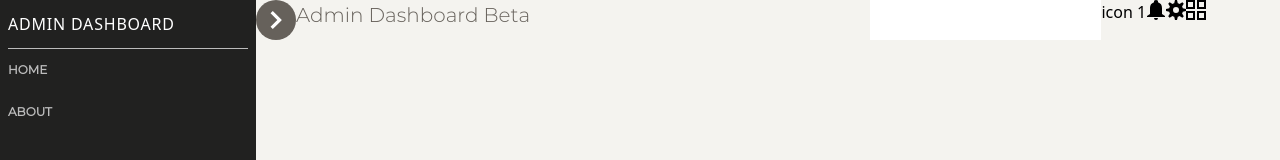
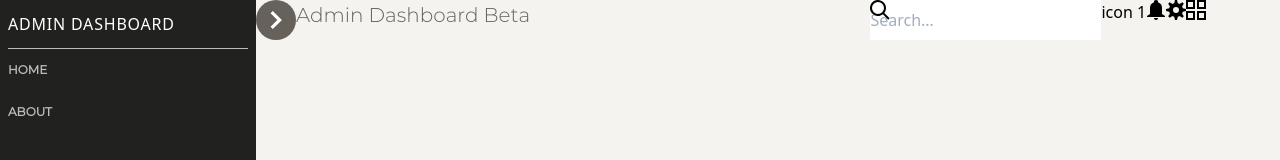
Before and after one commit to josedlca/admindashboard, a Vue app: page / in a window 1280 px wide. Shown: the top 160 px of the page. Built offline with nearby package versions, Linux system fonts and the light colour scheme.

Commit message:
search bar done

```diff
--- a/src/views/Home.vue
+++ b/src/views/Home.vue
@@ -13,7 +13,14 @@
 				<a href="#" class=" mont-light text-brown-primary text-xl">Admin Dashboard Beta</a>
 			</div>
 			<div class=" w-2/5 flex flex-row">
-				<input type="text" aria-label="Search">
+				<div class="flex flex-row relative">
+					<input type="text" aria-label="Search" placeholder="Search...">
+					<div class="absolute">
+						<svg class="w-5" xmlns="http://www.w3.org/2000/svg" viewBox="0 0 20 20">
+							<path d="M12.9 14.32a8 8 0 1 1 1.41-1.41l5.35 5.33-1.42 1.42-5.33-5.34zM8 14A6 6 0 1 0 8 2a6 6 0 0 0 0 12z"/>
+						</svg>
+					</div>
+				</div>
 				<ul class="flex flex-row">
 					<li>icon 1</li>
 					<li>
```
